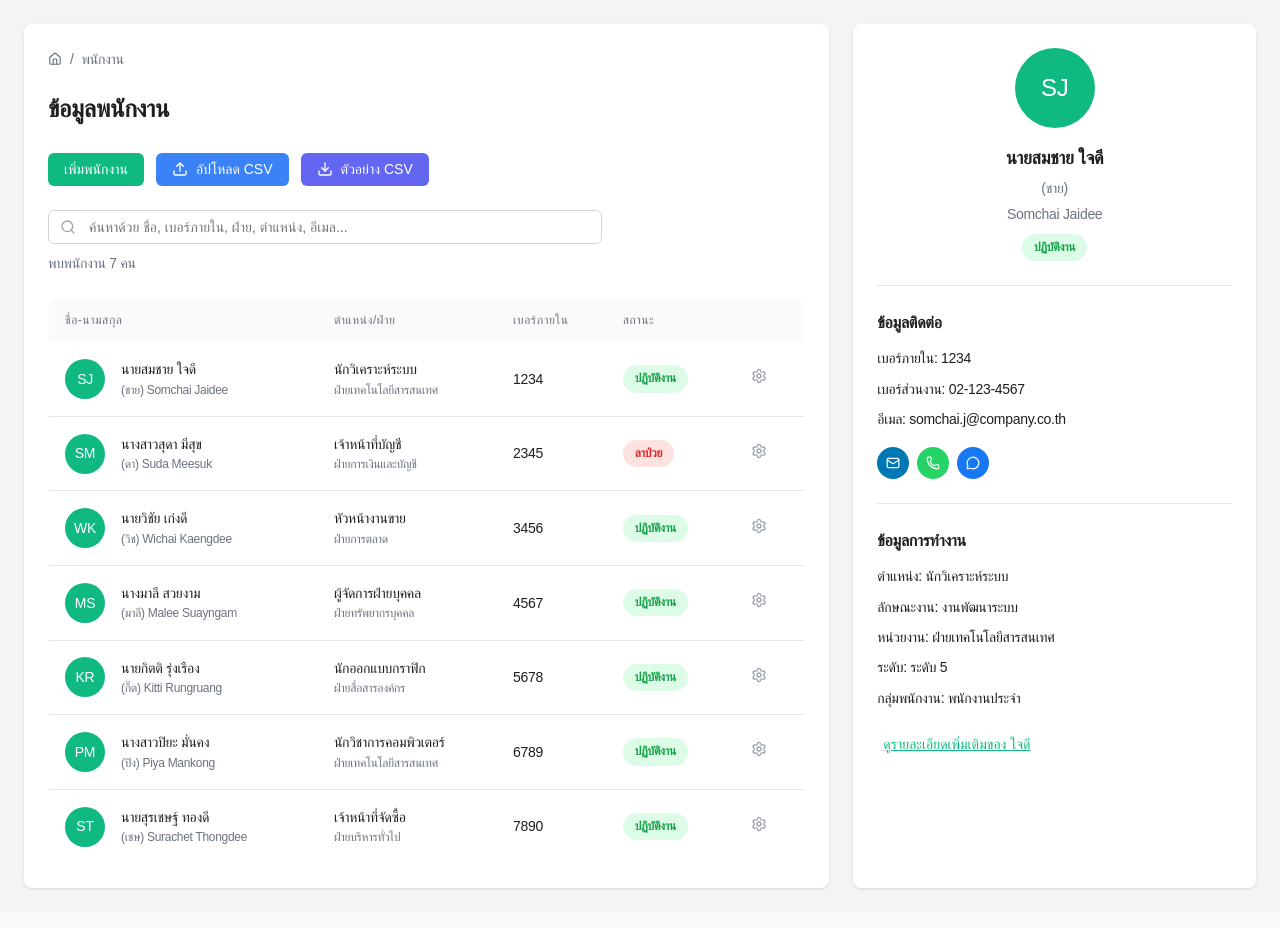
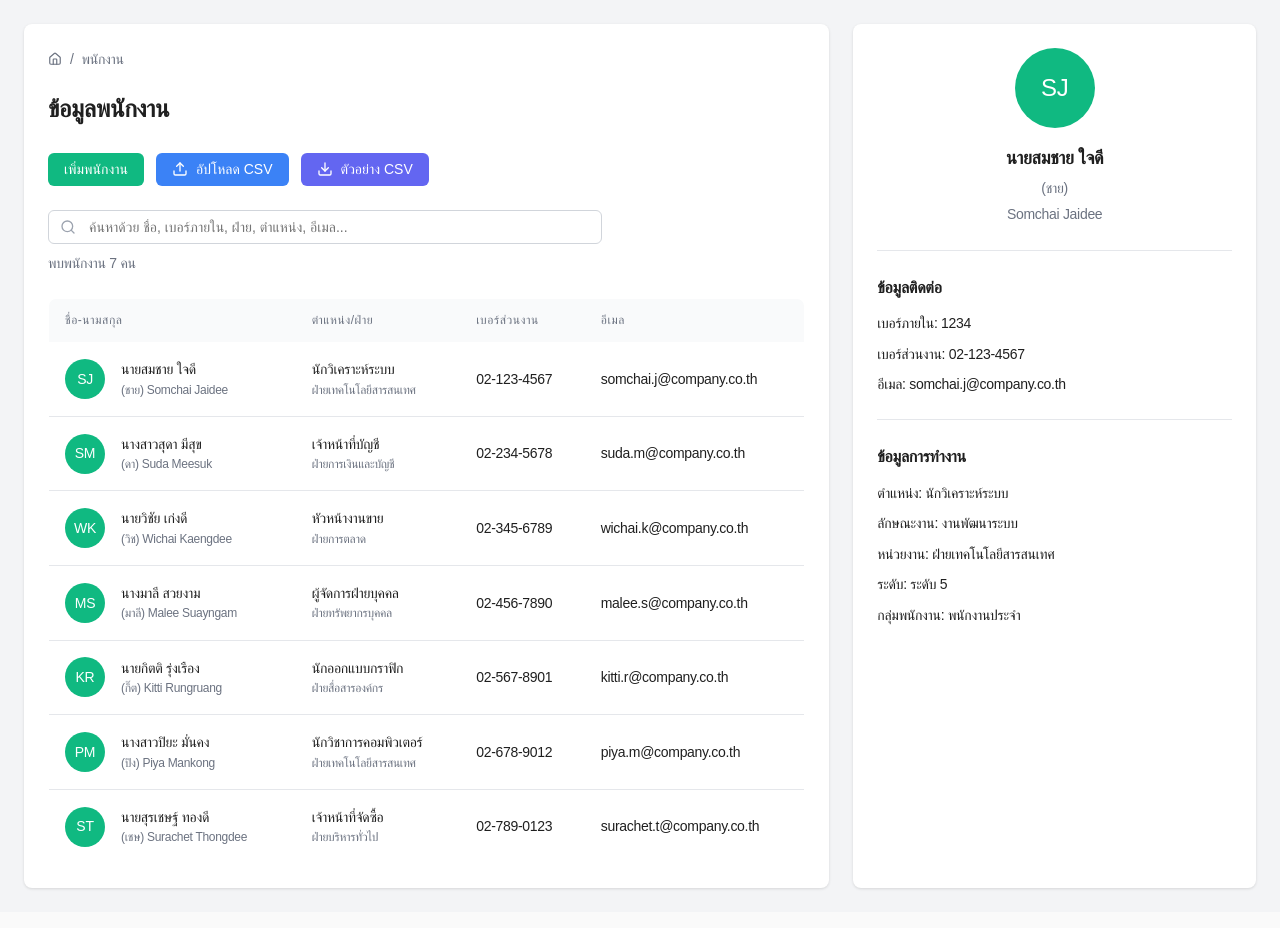
Before and after one commit to aungpor/phone-directory, a React (Create React App) app: page / in a window 1280 px wide. Shown: the top 928 px of the page. Built offline with nearby package versions, Linux system fonts and the light colour scheme.

Commit message:
update ui

```diff
--- a/src/pages/HomePage.js
+++ b/src/pages/HomePage.js
@@ -465,9 +465,8 @@ export default function ThaiPhoneDirectory() {
                   <tr>
                     <th style={thStyle}>ชื่อ-นามสกุล</th>
                     <th style={thStyle}>ตำแหน่ง/ฝ่าย</th>
-                    <th style={thStyle}>เบอร์ภายใน</th>
-                    <th style={thStyle}>สถานะ</th>
-                    <th style={thStyle}></th>
+                    <th style={thStyle}>เบอร์ส่วนงาน</th>
+                    <th style={thStyle}>อีเมล</th>
                   </tr>
                 </thead>
                 <tbody>
@@ -498,17 +497,8 @@ export default function ThaiPhoneDirectory() {
                           <div style={{ fontSize: '12px', color: '#6b7280' }}>{employee.department || 'ไม่ระบุฝ่าย'}</div>
                         </div>
                       </td>
-                      <td style={tdStyle}>{employee.extension || '-'}</td>
-                      <td style={tdStyle}>
-                        <span style={statusBadgeStyle(employee.status)}>
-                          {employee.status}
-                        </span>
-                      </td>
-                      <td style={tdStyle}>
-                        <button style={{ border: 'none', background: 'none', cursor: 'pointer' }}>
-                          <Settings size={16} color="#9ca3af" />
-                        </button>
-                      </td>
+                      <td style={tdStyle}>{employee.departmentPhone || '-'}</td>
+                      <td style={tdStyle}>{employee.email}</td>
                     </tr>
                   ))}
                 </tbody>
@@ -703,9 +693,7 @@ export default function ThaiPhoneDirectory() {
                 {selectedEmployee.nickname && `(${selectedEmployee.nickname})`}
               </p>
               <p style={{ fontSize: '14px', color: '#6b7280', margin: '0 0 8px 0' }}>{selectedEmployee.englishName}</p>
-              <span style={statusBadgeStyle(selectedEmployee.status)}>
-                {selectedEmployee.status}
-              </span>
+
             </div>
 
             <hr style={{ border: 'none', borderTop: '1px solid #e5e7eb', margin: '24px 0' }} />
@@ -723,51 +711,6 @@ export default function ThaiPhoneDirectory() {
                 <div style={{ marginBottom: '8px' }}>
                   <span style={{ fontWeight: '500' }}>อีเมล:</span> {selectedEmployee.email}
                 </div>
-              </div>
-
-              <div style={{ display: 'flex', gap: '8px', marginTop: '16px' }}>
-                <button style={{
-                  width: '32px',
-                  height: '32px',
-                  borderRadius: '50%',
-                  background: '#0077b5',
-                  color: 'white',
-                  border: 'none',
-                  display: 'flex',
-                  alignItems: 'center',
-                  justifyContent: 'center',
-                  cursor: 'pointer'
-                }}>
-                  <Mail size={14} />
-                </button>
-                <button style={{
-                  width: '32px',
-                  height: '32px',
-                  borderRadius: '50%',
-                  background: '#25d366',
-                  color: 'white',
-                  border: 'none',
-                  display: 'flex',
-                  alignItems: 'center',
-                  justifyContent: 'center',
-                  cursor: 'pointer'
-                }}>
-                  <Phone size={14} />
-                </button>
-                <button style={{
-                  width: '32px',
-                  height: '32px',
-                  borderRadius: '50%',
-                  background: '#1877f2',
-                  color: 'white',
-                  border: 'none',
-                  display: 'flex',
-                  alignItems: 'center',
-                  justifyContent: 'center',
-                  cursor: 'pointer'
-                }}>
-                  <MessageCircle size={14} />
-                </button>
               </div>
             </div>
 
@@ -795,16 +738,7 @@ export default function ThaiPhoneDirectory() {
               </div>
             </div>
 
-            <button style={{
-              color: '#10b981',
-              background: 'none',
-              border: 'none',
-              cursor: 'pointer',
-              fontSize: '14px',
-              textDecoration: 'underline'
-            }}>
-              ดูรายละเอียดเพิ่มเติมของ {(selectedEmployee.thaiName || 'พนักงาน').split(' ')[1] || selectedEmployee.nickname || 'พนักงาน'}
-            </button>
+
           </div>
         </div>
 
```
